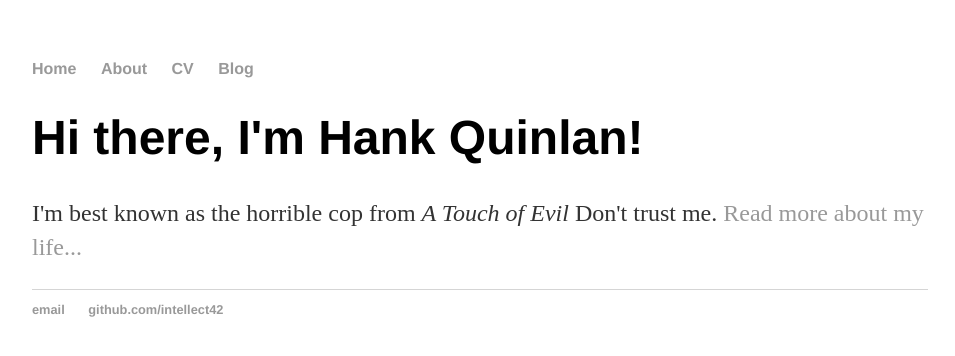
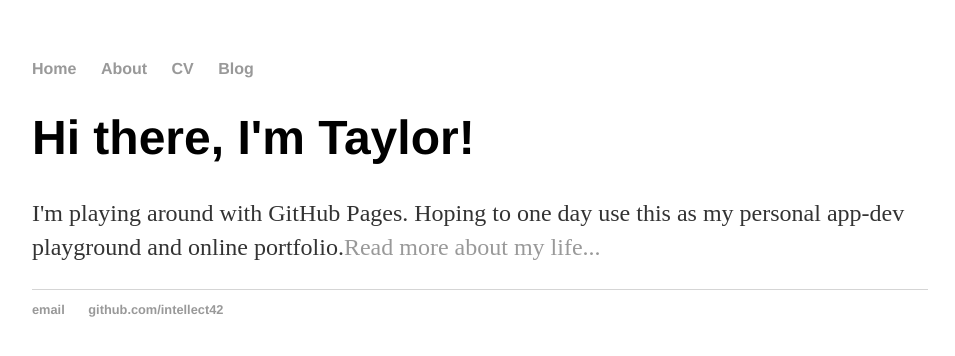
Before and after one commit to intellect42/intellect42.github.io, a Jekyll site: the page built from index.html, in a window 1280 px wide. Shown: the top 356 px of the page, without its empty margins (160-1115 px from the left). Built offline with Jekyll 4.4.1, drawn with Linux system fonts in a browser that asks for light colours.

Commit message:
Update index.html

```diff
--- a/index.html
+++ b/index.html
@@ -1,8 +1,8 @@
 ---
 layout: default
-title: Hank Quinlan, Horrible Cop
+title: Taylor D., kinda eclectic...
 ---
 <div class="blurb">
-	<h1>Hi there, I'm Hank Quinlan!</h1>
-	<p>I'm best known as the horrible cop from <em>A Touch of Evil</em> Don't trust me. <a href="/about">Read more about my life...</a></p>
+	<h1>Hi there, I'm Taylor!</h1>
+	<p>I'm playing around with GitHub Pages. Hoping to one day use this as my personal app-dev playground and online portfolio.<a href="/about">Read more about my life...</a></p>
 </div><!-- /.blurb -->
```
